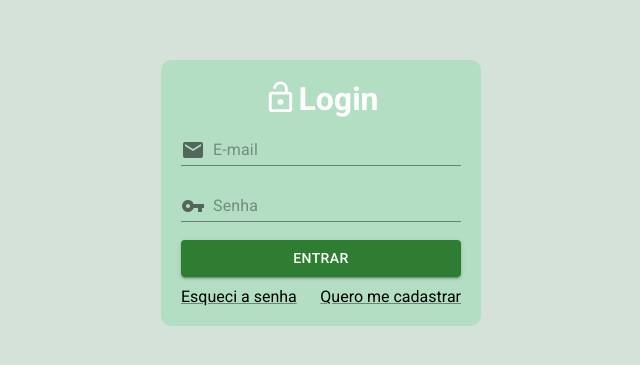
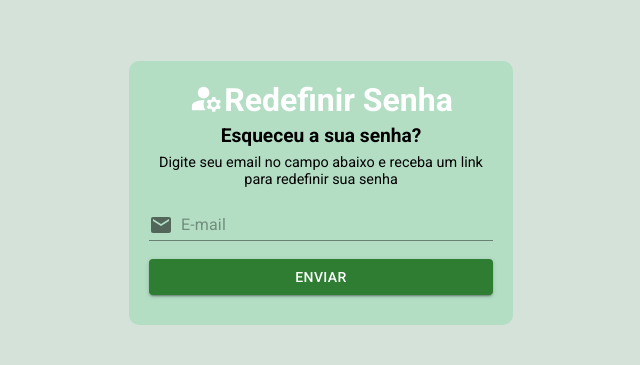
Before and after one commit to thalesAlves758/projeto-farmacia, a React (Create React App) app: page / in a window 1280 px wide. Shown: the part 207-572 px from the top of the page, without its empty margins (319-959 px from the left). Built offline with nearby package versions, Linux system fonts and the light colour scheme.

Commit message:
Adiciona a tela de redefinicao de senha e comenta a de login

```diff
--- a/src/App.js
+++ b/src/App.js
@@ -1,11 +1,13 @@
 import './App.css';
 
 import Login from './forms/Login';
+import RedefinirSenha from './forms/RedefinirSenha';
 
 function App() {
   return (
     <div className="App">
-      <Login></Login>
+      {/* <Login></Login> */}
+      <RedefinirSenha></RedefinirSenha>
     </div>
   );
 }
```
